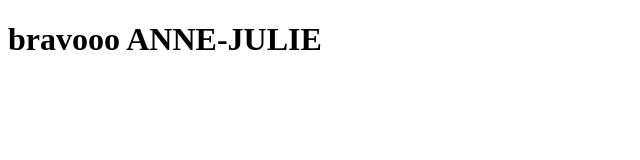
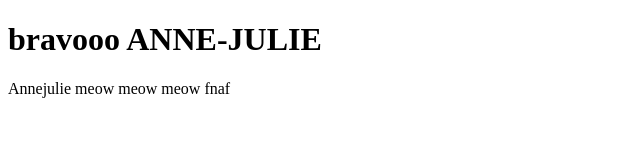
Before and after one commit to BozelkoThomas/TP2_bozelko_labrie_rivard-septimus, a plain HTML site: page course.html in a window 1280 px wide. Shown: the whole page, without its empty margins (0-640 px from the left). Drawn offline with Linux system fonts and the light colour scheme.

Commit message:
test haha

```diff
--- a/course.html
+++ b/course.html
@@ -9,5 +9,6 @@
 </head>
 <body>
     <h1>bravooo ANNE-JULIE</h1>
+    Annejulie meow meow meow fnaf
 </body>
 </html>
```
